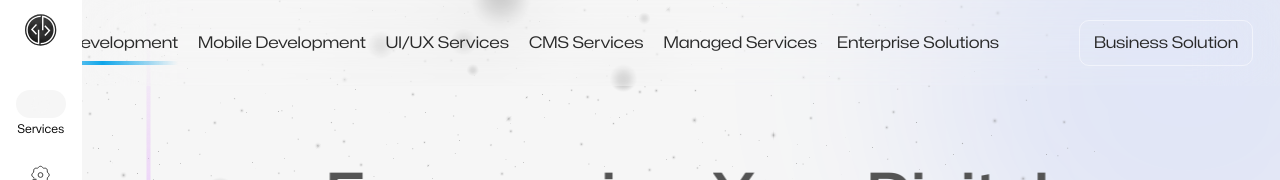
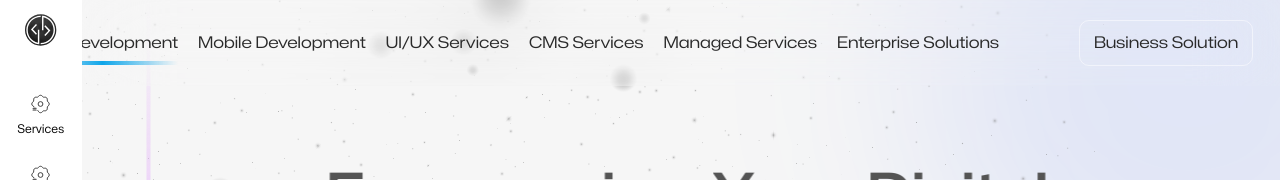
Before and after one commit to Akashreboott/devriser-website, a Next.js app: page / in a window 1280 px wide. Shown: the top 180 px of the page. Built offline with nearby package versions, Linux system fonts and the light colour scheme.

Commit message:
Fixed Active link showing CMS Services

```diff
--- a/src/sections/Header/DesktopHeader.tsx
+++ b/src/sections/Header/DesktopHeader.tsx
@@ -14,7 +14,7 @@ import cn from "@/utils/cn";
 import { AnimatePresence, motion } from "framer-motion";
 
 const DesktopHeader = ({ className }: { className?: string }) => {
-	const [activeLink, setActiveLink] = useState("services");
+	const [activeLink, setActiveLink] = useState("");
 	const [subLink, setSubLink] = useState<string>("");
 	const [languagesOpened, setLanguagesOpened] = useState<boolean>(false);
 	const [selectedLanguage, setSelectedLanguage] = useState(LANGUAGES[0]);
--- a/src/sections/Header/MobileHeader.tsx
+++ b/src/sections/Header/MobileHeader.tsx
@@ -19,7 +19,7 @@ import Image from "next/image";
 import { opacityAnimVariants } from "@/utils/FramerVariants";
 
 const MobileHeader = ({ className }: { className?: string }) => {
-	const [subLink, setSubLink] = useState<string>("CMS Services");
+	const [subLink, setSubLink] = useState<string>("");
 
 	const [mobileMenuOpened, setMobileMenuOpened] = useState<boolean>(false);
 	const [languagesOpened, setLanguagesOpened] = useState<boolean>(false);
```
